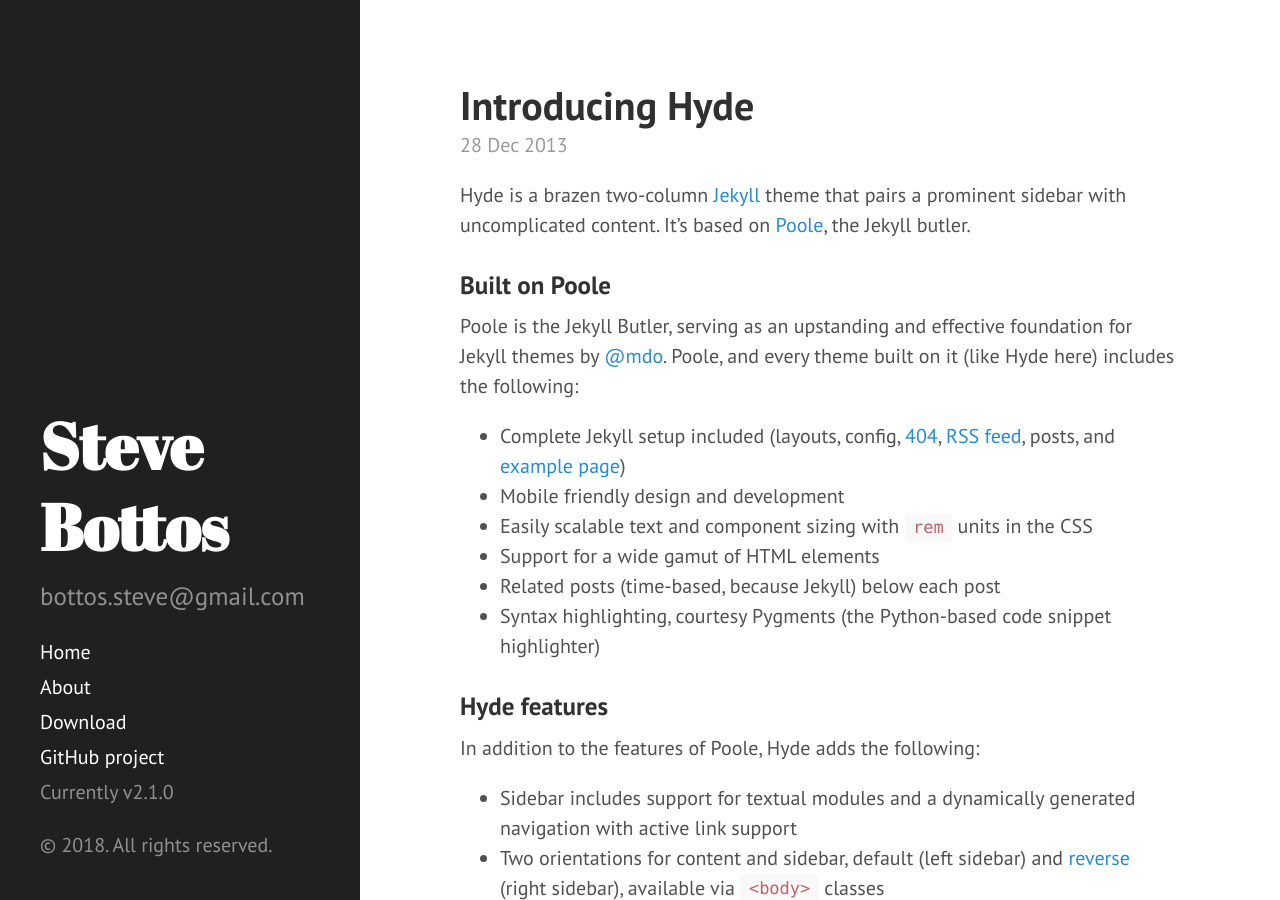
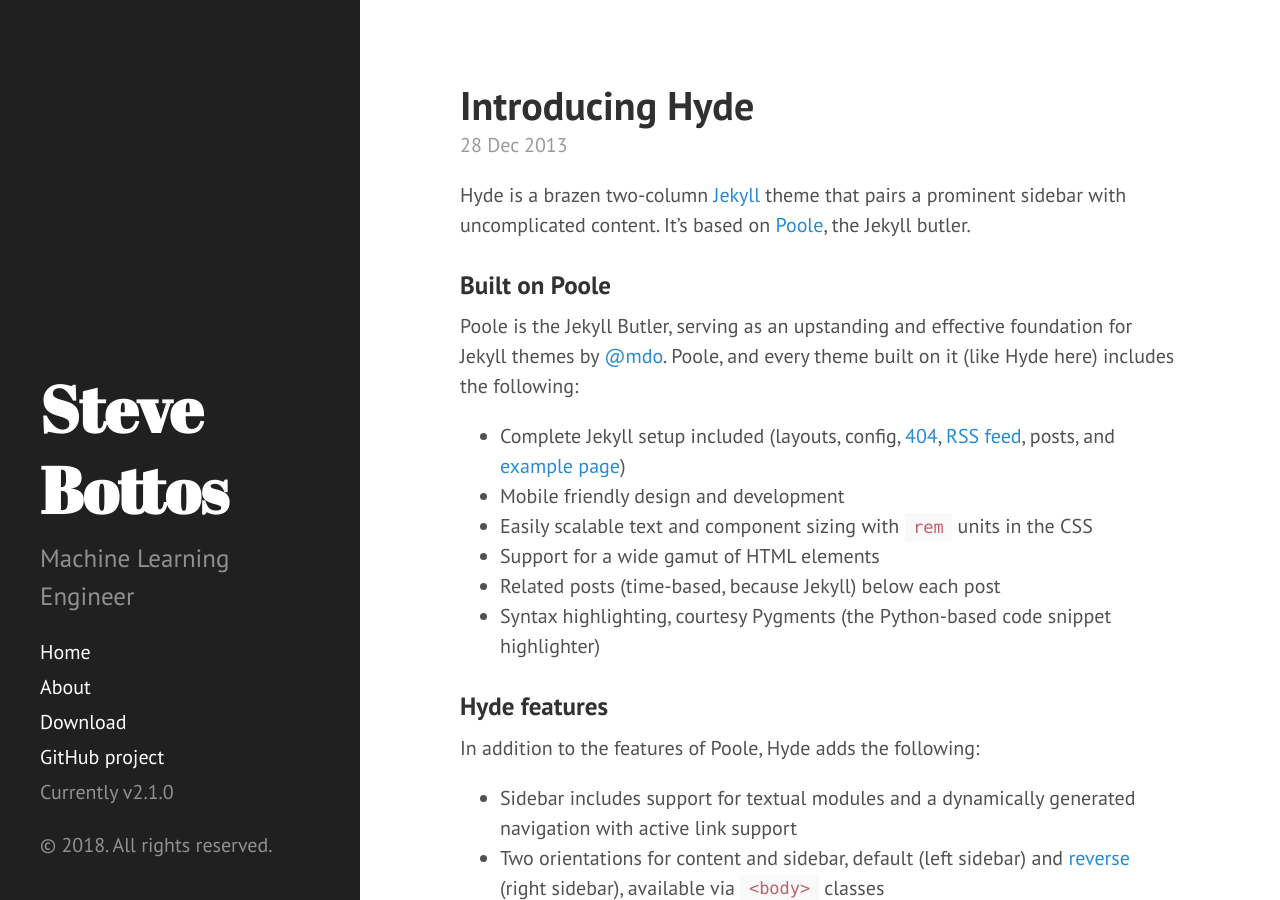
Before and after one commit to stevebottos/stevebottos.github.io, a Jekyll site: the page built from index.html, in a window 1280 px wide and 900 px high. Built offline with Jekyll 4.4.1, drawn with Linux system fonts in a browser that asks for light colours; Markdown is read by kramdown in place of the engine named in the settings; the list of posts is cut into pages by our own code.

Commit message:
Update _config.yml

```diff
--- a/_config.yml
+++ b/_config.yml
@@ -8,7 +8,7 @@
 # Setup
 title:            Steve Bottos
 tagline:          Machine Learning Engineer
-description:      bottos.steve@gmail.com
+description:      Machine Learning Engineer
 url:              http://stevebottos.github.io
 baseurl:          /
 
```
